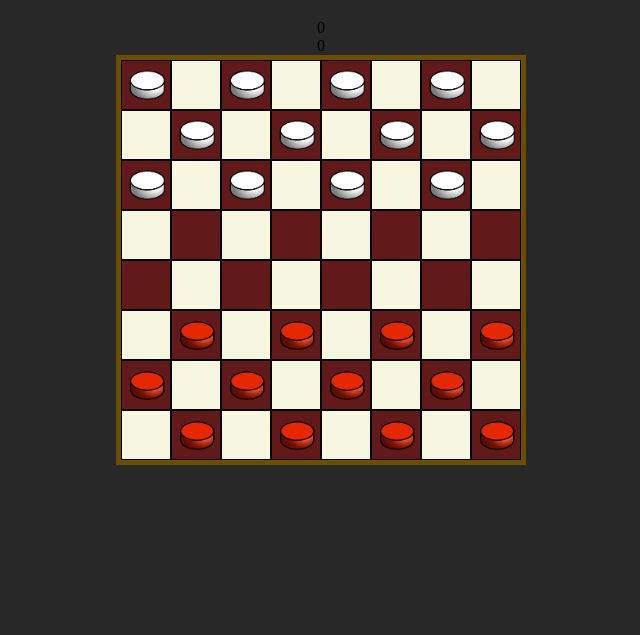
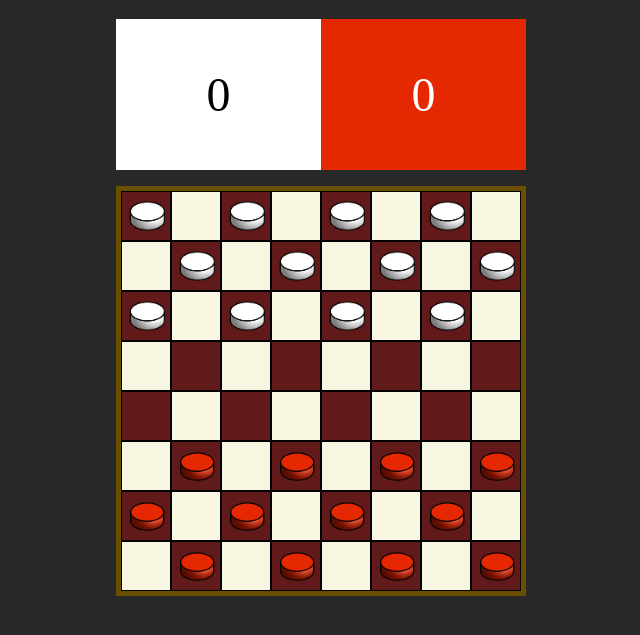
Before and after one commit to milcab/multi-player-checkers-game, a plain HTML site: page index.html in a window 1280 px wide. Shown: the part 61-696 px from the top of the page, without its empty margins (319-959 px from the left). Drawn offline with nearby package versions, Linux system fonts and the light colour scheme.

Commit message:
score boxes styles

```diff
--- a/assets/styles/my-game.css
+++ b/assets/styles/my-game.css
@@ -59,3 +59,31 @@ body {
 .column.highlighted {
   background: yellow !important;
 }
+
+.scores {
+  display: flex;
+  max-width: 410px;
+  margin: 1em auto;
+}
+
+.scores > div {
+  color: white;
+  font-size: 3em;
+  padding: 1em;
+  width: 50%;
+}
+
+.scores > div.white {
+  background: white;
+  color: black;
+}
+
+.scores > div.white {
+  background: white;
+  color: black;
+}
+
+.scores > div.red {
+  background: #e52702;
+  color: white;
+}
```
